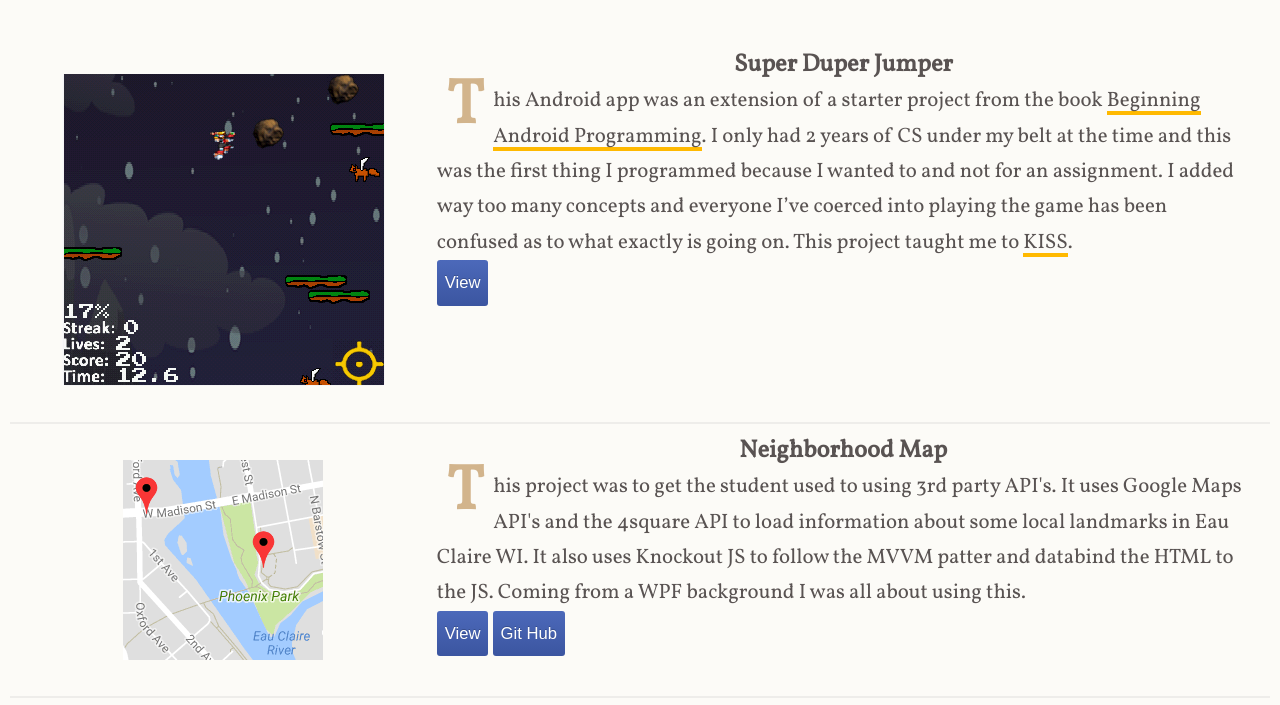
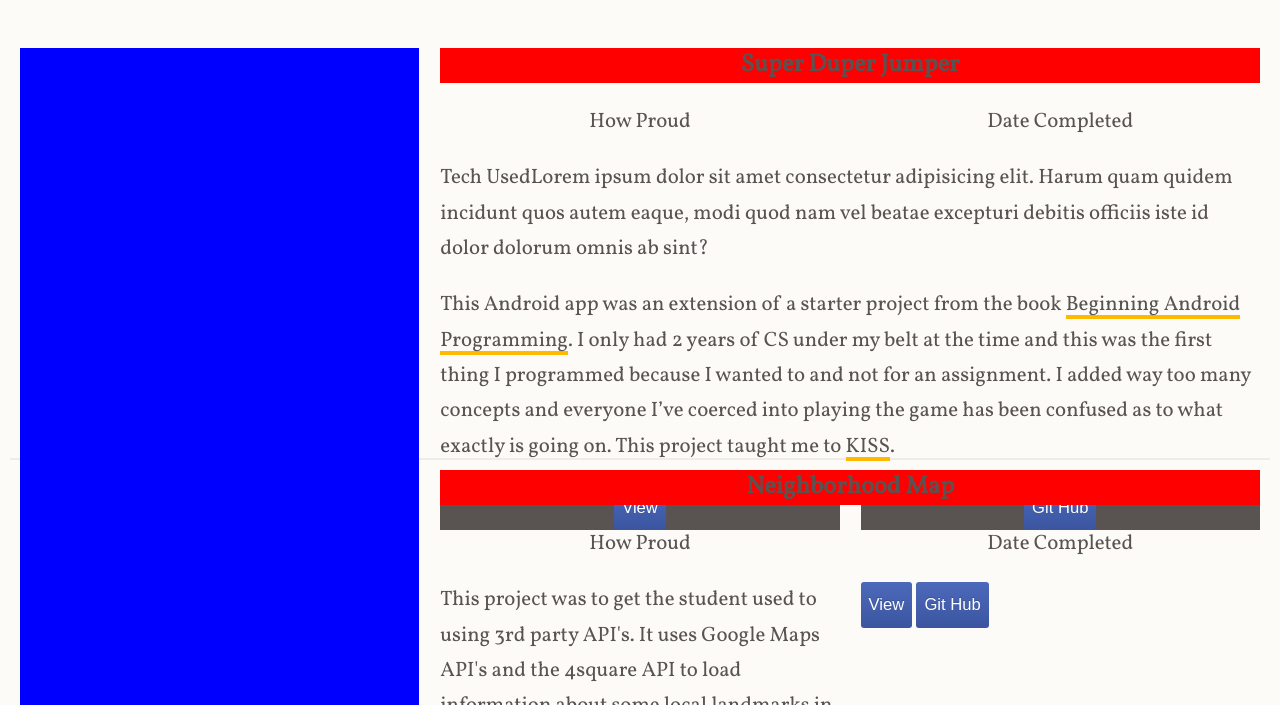
Before and after one commit to JLoschen/testing, a plain HTML site: page index.html in a window 1280 px wide. Shown: the part 502-1207 px from the top of the page. Drawn offline with nearby package versions, Linux system fonts and the light colour scheme.

Commit message:
Got grid layout kinda set up.

```diff
--- a/index.html
+++ b/index.html
@@ -46,42 +46,64 @@
 		<main>
 			<article class="project">
 				<div class="image-container">
-					<img class="project-pic" src="img/SuperDuperJumper2.PNG" alt="super duper jumper" >
+					<!-- <img class="project-pic" src="img/SuperDuperJumper2.PNG" alt="super duper jumper" > -->
 					<!-- </span><img class="project-pic" src="img/Pixel Art.PNG" alt="Pixel Art" > -->
+
 				</div>
-				<div class="project-text">
+				<!-- <div class="project-text"> -->
 				<h3 class="project-title">Super Duper Jumper</h3>
-					<p>This Android app was an extension of a starter project from the book <a href="https://www.apress.com/us/book/9781430230427">Beginning Android Programming</a>.
+				<label class="proud">How Proud</label>
+				<label class="date">Date Completed</label>
+				<p class="tech-used">Tech UsedLorem ipsum dolor sit amet consectetur adipisicing elit.
+					Harum quam quidem incidunt quos autem eaque, modi quod nam vel beatae excepturi debitis officiis iste id dolor dolorum omnis ab sint?</p>
+				<!-- <p class="summary">This Android app was an extension of a starter project from the book <a href="https://www.apress.com/us/book/9781430230427">Beginning Android Programming</a>.
 					I only had 2 years of CS under my belt at the time and this was the first thing I programmed because I wanted to and not for an assignment.
 					I added way too many concepts and everyone I’ve coerced into playing the game has been confused as to what exactly is going on.
 					This project taught me to <a href="https://en.wikipedia.org/wiki/KISS_principle">KISS</a>.
-					</p>
-					<div>
+				</p> -->
+				<p class="summary">This Android app was an extension of a starter project from the book <a href="https://www.apress.com/us/book/9781430230427">Beginning Android Programming</a>.
+					I only had 2 years of CS under my belt at the time and this was the first thing I programmed because I wanted to and not for an assignment.
+					I added way too many concepts and everyone I’ve coerced into playing the game has been confused as to what exactly is going on.
+					This project taught me to <a href="https://en.wikipedia.org/wiki/KISS_principle">KISS</a>.</p>
+				<!-- <div class="buttons"> -->
+					<div class="buttons">
 						<a href="https://play.google.com/store/apps/details?id=com.joshloschen.androidapps.jumper&hl=en" class="project-button" >View</a>
 					</div>
+					<div class="buttons">
+						<a href="https://github.com/JLoschen/UdacityNeighborhoodMap" class="project-button" >Git Hub</a>
 					</div>
+				<!-- </div> -->
+				<!-- </div> -->
 			</article>
 			<hr>
 			<article class="project">
 				<div class="image-container">
-					<img class="project-pic" src="img/ScreenShot3.PNG" alt="Neighborhood Map" >
+					<!-- <img class="project-pic" src="img/ScreenShot3.PNG" alt="Neighborhood Map" > -->
+					<!-- <img class="project-pic" src="img/Memory.PNG" alt="Memory Game" > -->
 				</div>
-				<div class="project-text">
+				<!-- <div class="project-text"> -->
+
 				<h3 class="project-title">Neighborhood Map</h3>
+				<label class="proud">How Proud</label>
+				<label class="date">Date Completed</label>
 				<p>This project was to get the student used to using 3rd party API's. It uses Google Maps API's and the 4square API to load information about some local landmarks in Eau Claire WI. It also uses Knockout JS to follow the MVVM patter and databind the HTML to the JS. Coming from a WPF background I was all about using this.</p>
 				<div>
 					<a href="https://jloschen.github.io/NeighborhoodMap/index.html" class="project-button" >View</a>
 					<a href="https://github.com/JLoschen/UdacityNeighborhoodMap" class="project-button" >Git Hub</a>
 				</div>
-				</div>
+				<!-- </div> -->
 			</article>
 			<hr>
 			<article class="project">
 				<div class="image-container">
-					<img class="project-pic" src="img/Frogger.PNG" alt="Frogger Arcade Game" >
+					<!-- <img class="project-pic" src="img/Frogger.PNG" alt="Frogger Arcade Game" > -->
 				</div>
-				<div class="project-text">
+				<!-- <div class="project-text"> -->
 				<h3 class="project-title">Frogger Arcade Game</h3>
+				<!-- <div class="second-row"> -->
+					<label class="proud">How Proud</label>
+					<label class="date">Date Completed</label>
+				<!-- </div> -->
 				<p>
 					Lorem ipsum dolor sit amet consectetur adipisicing elit. Repudiandae temporibus quos eum, corporis provident itaque aliquam unde consectetur. Explicabo at vel dignissimos nesciunt iusto, quasi voluptatibus cupiditate cumque odit libero!
 				</p>
@@ -89,9 +111,9 @@
 					<a href="https://jloschen.github.io/Frogger/index.html" class="project-button" >View</a>
 					<a href="https://github.com/JLoschen/Udacity-Frogger" class="project-button" >Git Hub</a>
 				</div>
-				</div>
+				<!-- </div> -->
 			</article>
-			<hr>
+			<!-- <hr>
 			<article class="project">
 				<div class="image-container">
 					<img class="project-pic" src="img/Memory.PNG" alt="Memory Game" >
@@ -202,7 +224,9 @@
 						<a href="https://github.com/JLoschen/WPF-BattleshipAI" class="project-button" >Git Hub</a>
 					</div>
 				</div>
-			</article>
+			</article> -->
 		</main>
 	</div>
+	<script src="https://cdnjs.cloudflare.com/ajax/libs/knockout/3.4.2/knockout-debug.js"></script>
 </body>
+</html>
--- a/styles.css
+++ b/styles.css
@@ -59,6 +59,10 @@ hr {
     margin-left: 15px;
 }
 
+.second-row{
+    display:flex;
+}
+
 /* http://vanseodesign.com/css/vertical-centering/ */
 #header-div{
     text-align:center;
@@ -82,16 +86,22 @@ hr {
 
 .project {
     padding:10px;
-    display:flex;
+    /* display:flex; */
     flex-direction: row;
     line-height: 1.2em;
     max-height:400px;
+    display:grid;
+    grid-template-columns: 1fr 1fr 1fr;
+    grid-template-rows: 2fr 1fr 1fr 2fr 1fr 1fr;
+    grid-gap:1em;
 }
 
 .image-container{
-    flex: 1;
+    /* flex: 1; */
+    grid-row: 1/6;
     line-height: 115px;
     text-align: center;
+    background-color:blue;
 }
 
 .helper {
@@ -100,7 +110,9 @@ hr {
     vertical-align: middle;
 }
 
-.project-pic{
+
+
+.project-pic {
      position: relative;
     /* position: absolute;  */
     top: 50%;
@@ -110,13 +122,40 @@ hr {
     z-index: 1;
 }
 
-.project-text{
-    flex:2;
+.project-text {
+    /* flex:2; */
     padding: 0 10px;
+}
+
+.project h3{
+    text-align:center;
+
+    background:red;
+}
+
+.proud, .date {
+    text-align: center;
+}
+
+.tech-used{
+    grid-column: 2/4;
+}
+
+.summary{
+    grid-column: 2/4;
 }
 
 .project-text h3 {
     text-align:center;
+}
+
+.project-title {
+    text-align:center;
+    grid-column: 2/4;
+    /* grid-column-start: 2; */
+    /* grid-column-end: 3; */
+    /* grid-column: auto / span 2; */
+    /* column-span: all; */
 }
 
 .project, #header-div{
@@ -134,6 +173,11 @@ hr {
     padding: 0 10px;
     color: tan;
     font-weight: bold;
+}
+
+.buttons{
+    text-align: center;
+    background: #595352;
 }
 
 /*tablet resizing*/
@@ -178,6 +222,23 @@ hr {
     filter: progid:DXImageTransform.Microsoft.gradient( startColorstr='#5b7bd5', endColorstr='#4864b1',GradientType=0 ); /* IE6-9 */
  }
 
+ .project p a{
+    background-image: linear-gradient(180deg,transparent 0,#ffb900 0);
+    -webkit-transition: background-position .15s ease-out;
+    -moz-transition: background-position .15s ease-out;
+    -ms-transition: background-position .15s ease-out;
+    -o-transition: background-position .15s ease-out;
+    transition: background-position .15s ease-out;
+    background-position: 0 25px;
+    background-repeat: no-repeat;
+    box-shadow: none;
+    padding: 0;
+    color: #595352;
+    cursor:pointer;
+    text-decoration: none;
+    /* text-align: center;
+    align-content: center; */
+}
 
  /* link style from www.si.com */
  /* link animation */
@@ -201,4 +262,9 @@ hr {
     text-decoration: none;
     background-position: 0px 2px;
 }
+
+.project p a:hover {
+    text-decoration: none;
+    background-position: 0px 2px;
+}
 /* end link transition */
```
Lines whose indentation alone changed are shown as unchanged.
